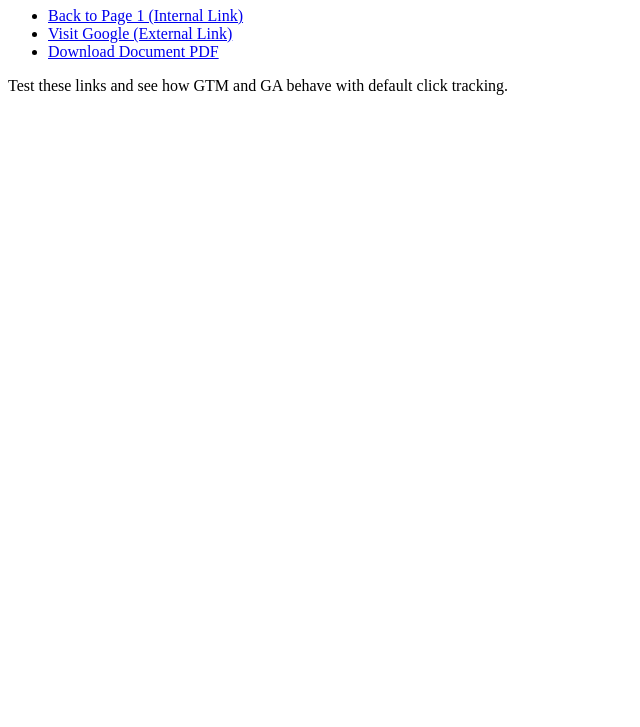
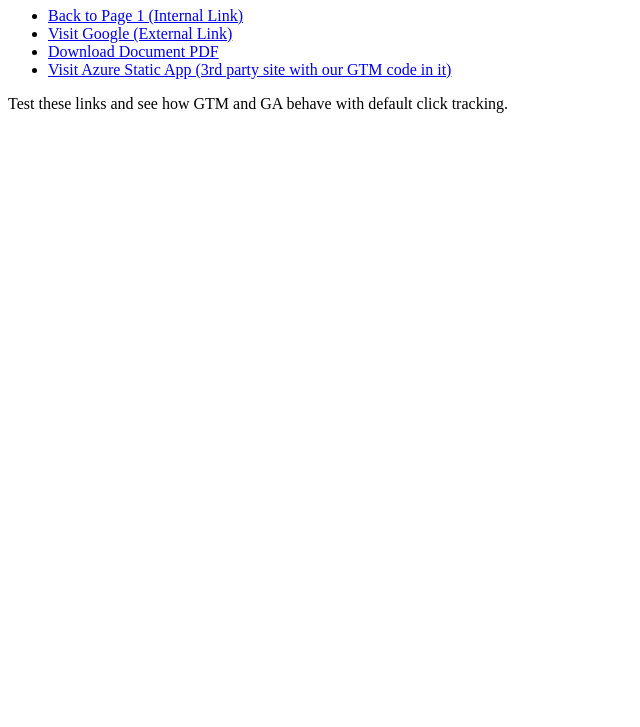
Before and after one commit to sfmta-digital-comms/gnah, a plain HTML site: page gtm-test-p2.html in a window 1280 px wide. Shown: the part 73-800 px from the top of the page, without its empty margins (0-640 px from the left). Drawn offline with Linux system fonts and the light colour scheme.

Commit message:
Update gtm-test-p2.html

```diff
--- a/gtm-test-p2.html
+++ b/gtm-test-p2.html
@@ -23,6 +23,7 @@
         <li><a href="gtm-test-p1.html">Back to Page 1 (Internal Link)</a></li>
         <li><a href="https://www.google.com" target="_blank">Visit Google (External Link)</a></li>
         <li><a href="files/document.pdf" target="_blank">Download Document PDF</a></li>
+        <li><a href="https://ashy-ground-00e7de11e.6.azurestaticapps.net/" target="_blank">Visit Azure Static App (3rd party site with our GTM code in it)</a></li>
     </ul>
 
     <p>Test these links and see how GTM and GA behave with default click tracking.</p>
```
